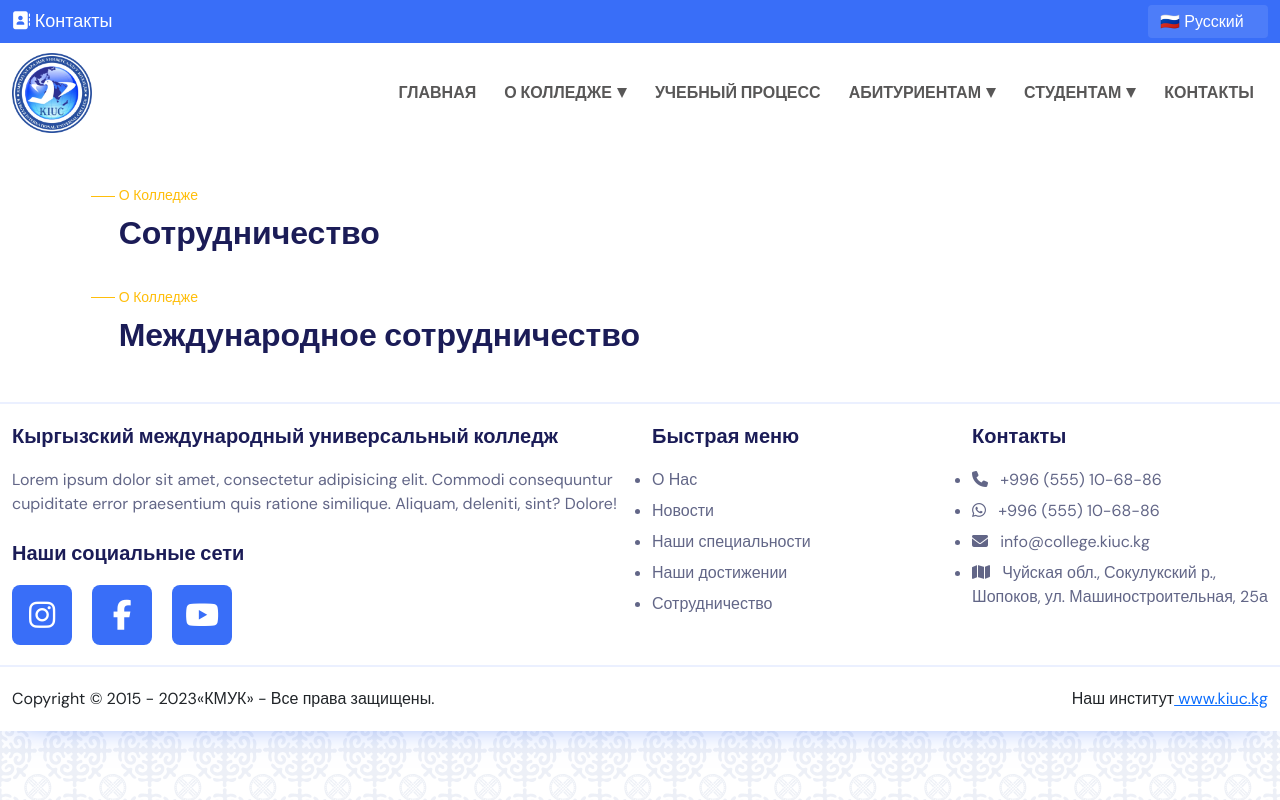
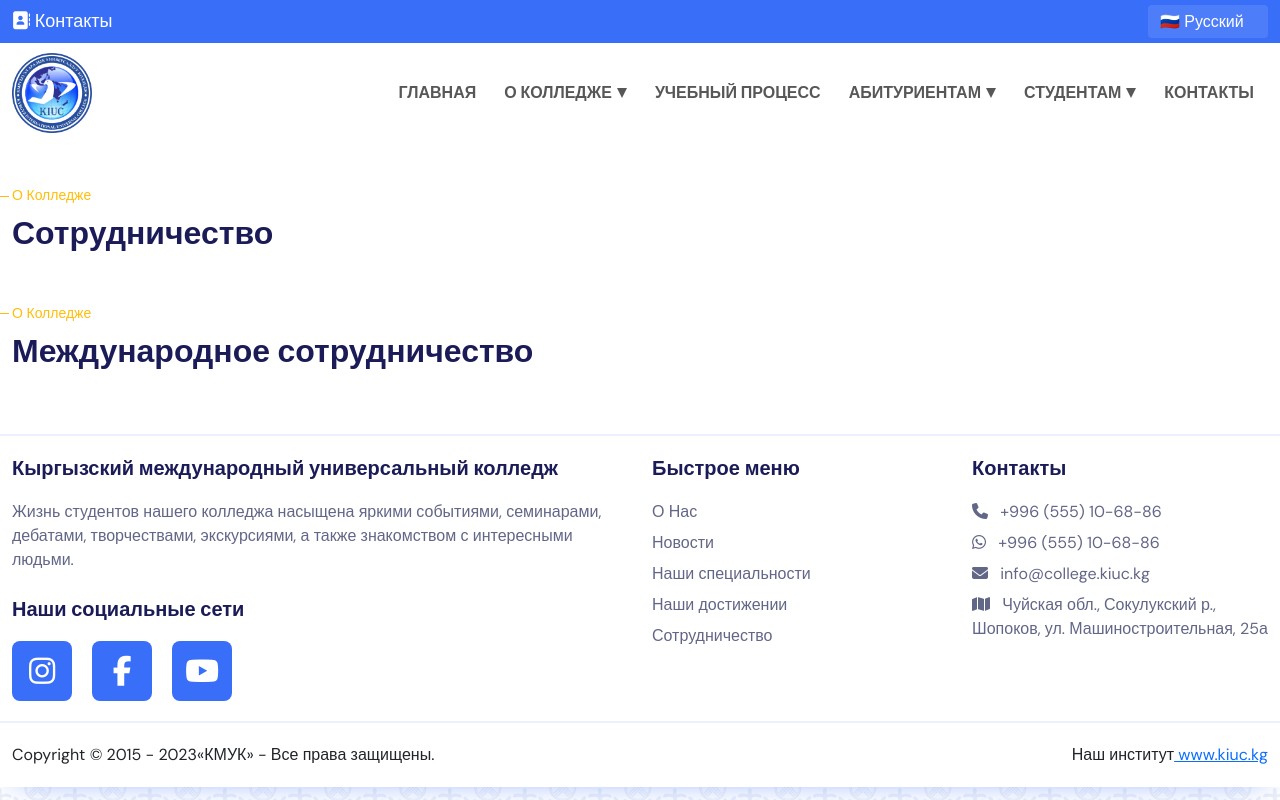
Before and after one commit to DaProWebStudio/kiuc_college, a Django app: page /cooperation/ in a window 1280 px wide. Run offline with Django 4.2, Linux system fonts and the light colour scheme; data that the repository does not hold is empty; style sheets or scripts are compiled from the project's sources; parts of the project's set-up code (start-up, migrations or seed data) failed here and were passed over; some libraries are stand-ins or nearby versions.

Commit message:
fix: changed minor bugs

```diff
--- a/apps/core/templates/cooperation.html
+++ b/apps/core/templates/cooperation.html
@@ -9,22 +9,22 @@
     <section class="section cooperation">
         <div class="container">
             <div class="row">
-                <div class="title col-lg-10 col-12 m-auto">
+                <div class="title">
                     <span>{% trans 'О Колледже' %}</span>
                     <h3>{% trans 'Сотрудничество' %}</h3>
                 </div>
-                <ul class="cooperation-list col-lg-10 col-12 m-auto">
+                <ul class="cooperation-list">
                     {% for item in cooperation %}
                         {% if not item.is_international %}
                             <li><a href="{{ item.file.url }}">{{ item.title }}</a></li>
                         {% endif %}
                     {% endfor %}
                 </ul>
-                <div class="title col-lg-10 col-12 m-auto pt-4">
+                <div class="title pt-4">
                     <span>{% trans 'О Колледже' %}</span>
                     <h3>{% trans 'Международное сотрудничество' %}</h3>
                 </div>
-                <ul class="cooperation-list col-lg-10 col-12 m-auto">
+                <ul class="cooperation-list">
                     {% for item in cooperation %}
                         {% if item.is_international %}
                             <li><a href="{{ item.file.url }}">{{ item.title }}</a></li>
--- a/static/sass/blocks/_footer.scss
+++ b/static/sass/blocks/_footer.scss
@@ -39,6 +39,7 @@
     padding: 0;
   } li {
     margin: 7px 0;
+    list-style: none;
     & a {
       text-decoration: none;
       color: $--bs-text;
--- a/templates/base/footer.html
+++ b/templates/base/footer.html
@@ -8,9 +8,7 @@
                         {% trans 'Кыргызский международный универсальный колледж' %}
                     </h3>
                     <p class="footer-desc">
-                        Lorem ipsum dolor sit amet, consectetur adipisicing elit. Commodi consequuntur cupiditate
-                        error
-                        praesentium quis ratione similique. Aliquam, deleniti, sint? Dolore!
+                        {% trans 'Жизнь студентов нашего колледжа насыщена яркими событиями, семинарами, дебатами, творчествами, экскурсиями, а также знакомством с интересными людьми.' %}
                     </p>
                     <h3 class="footer-title">{% trans 'Наши социальные сети' %}</h3>
                     <div class="footer__social">
@@ -27,7 +25,7 @@
                     </div>
                 </div>
                 <div class="col-12 col-lg-3 col-md-6">
-                    <h3 class="footer-title">{% trans 'Быстрая меню' %}</h3>
+                    <h3 class="footer-title">{% trans 'Быстрое меню' %}</h3>
                     <ul class="footer__fast-menu">
                         <li class="footer__fast-menu-item"><a href="{% url 'history' %}">{% trans 'О Нас' %}</a></li>
                         <li class="footer__fast-menu-item"><a href="#">{% trans 'Новости' %}</a></li>
```
Also changed, not shown: static/css/core.min.css.
